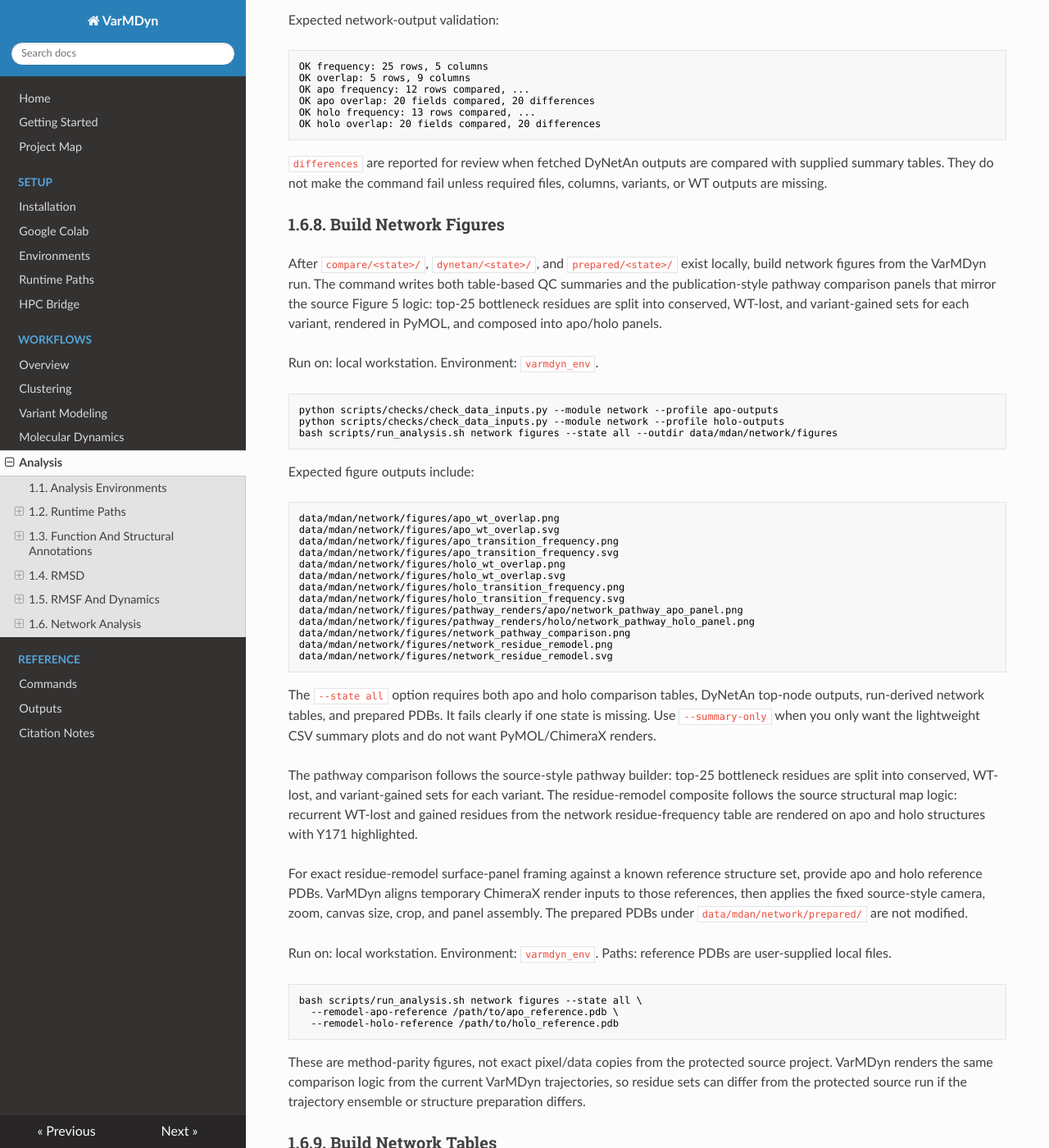
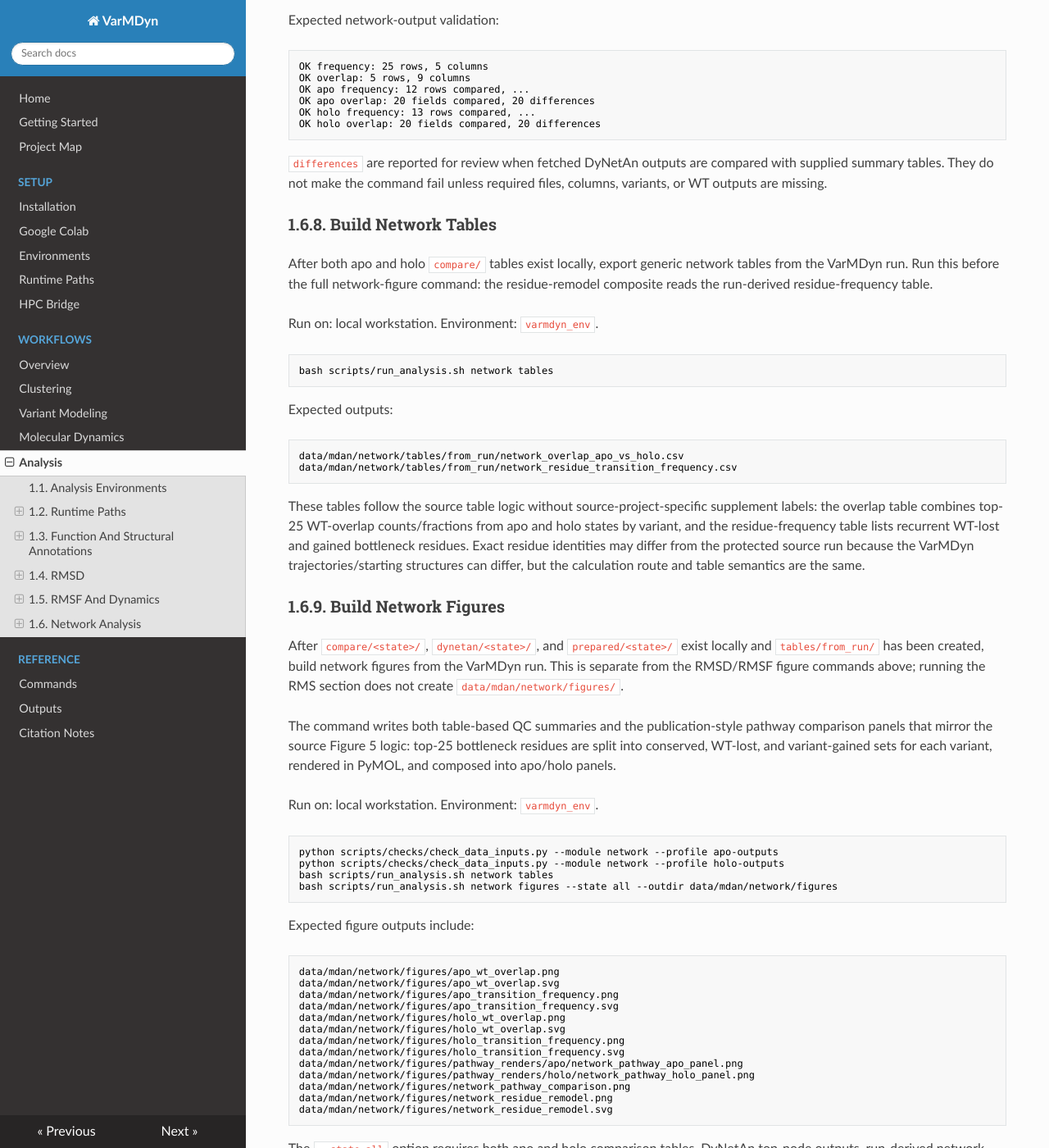
Before and after one commit to paulshamrat/VarMDyn, an MkDocs documentation site: the page built from docs/source/workflows/analysis.md, in a window 1280 px wide and 1400 px high, scrolled down 15693 px. Shown: the whole window at 82% size. Built offline with MkDocs 1.6.1, drawn with Linux system fonts in a browser that asks for light colours; nearby versions of some CDN libraries; some of the changed text lies outside the part shown.

Commit message:
Document network figure generation order

````diff
--- a/docs/source/workflows/analysis.md
+++ b/docs/source/workflows/analysis.md
@@ -874,20 +874,51 @@ OK holo overlap: 20 fields compared, 20 differences
 with supplied summary tables. They do not make the command fail unless required
 files, columns, variants, or WT outputs are missing.
 
-### 1.6.8. Build Network Figures
+### 1.6.8. Build Network Tables
+
+After both apo and holo `compare/` tables exist locally, export generic network
+tables from the VarMDyn run. Run this before the full network-figure command:
+the residue-remodel composite reads the run-derived residue-frequency table.
+
+Run on: local workstation. Environment: `varmdyn_env`.
+
+```bash
+bash scripts/run_analysis.sh network tables
+```
+
+Expected outputs:
+
+```text
+data/mdan/network/tables/from_run/network_overlap_apo_vs_holo.csv
+data/mdan/network/tables/from_run/network_residue_transition_frequency.csv
+```
+
+These tables follow the source table logic without source-project-specific
+supplement labels: the overlap table combines top-25 WT-overlap
+counts/fractions from apo and holo states by variant, and the residue-frequency
+table lists recurrent WT-lost and gained bottleneck residues. Exact residue
+identities may differ from the protected source run because the VarMDyn
+trajectories/starting structures can differ, but the calculation route and
+table semantics are the same.
+
+### 1.6.9. Build Network Figures
 
 After `compare/<state>/`, `dynetan/<state>/`, and `prepared/<state>/` exist
-locally, build network figures from the VarMDyn run. The command writes both
-table-based QC summaries and the publication-style pathway comparison panels
-that mirror the source Figure 5 logic: top-25 bottleneck residues are split
-into conserved, WT-lost, and variant-gained sets for each variant, rendered in
-PyMOL, and composed into apo/holo panels.
+locally and `tables/from_run/` has been created, build network figures from the
+VarMDyn run. This is separate from the RMSD/RMSF figure commands above; running
+the RMS section does not create `data/mdan/network/figures/`.
+
+The command writes both table-based QC summaries and the publication-style
+pathway comparison panels that mirror the source Figure 5 logic: top-25
+bottleneck residues are split into conserved, WT-lost, and variant-gained sets
+for each variant, rendered in PyMOL, and composed into apo/holo panels.
 
 Run on: local workstation. Environment: `varmdyn_env`.
 
 ```bash
 python scripts/checks/check_data_inputs.py --module network --profile apo-outputs
 python scripts/checks/check_data_inputs.py --module network --profile holo-outputs
+bash scripts/run_analysis.sh network tables
 bash scripts/run_analysis.sh network figures --state all --outdir data/mdan/network/figures
 ```
 
@@ -940,29 +971,3 @@ These are method-parity figures, not exact pixel/data copies from the protected
 source project. VarMDyn renders the same comparison logic from the current
 VarMDyn trajectories, so residue sets can differ from the protected source run if
 the trajectory ensemble or structure preparation differs.
-
-### 1.6.9. Build Network Tables
-
-After both apo and holo `compare/` tables exist locally, export generic network
-tables from the VarMDyn run:
-
-Run on: local workstation. Environment: `varmdyn_env`.
-
-```bash
-bash scripts/run_analysis.sh network tables
-```
-
-Expected outputs:
-
-```text
-data/mdan/network/tables/from_run/network_overlap_apo_vs_holo.csv
-data/mdan/network/tables/from_run/network_residue_transition_frequency.csv
-```
-
-These tables follow the source table logic without source-project-specific
-supplement labels: the overlap table combines top-25 WT-overlap
-counts/fractions from apo and holo states by variant, and the residue-frequency
-table lists recurrent WT-lost and gained bottleneck residues. Exact residue
-identities may differ from the protected source run because the VarMDyn
-trajectories/starting structures can differ, but the calculation route and
-table semantics are the same.
````
Also changed, not shown: workflows/mdan/network/README.md (+7 -1 lines), 1 other file.
